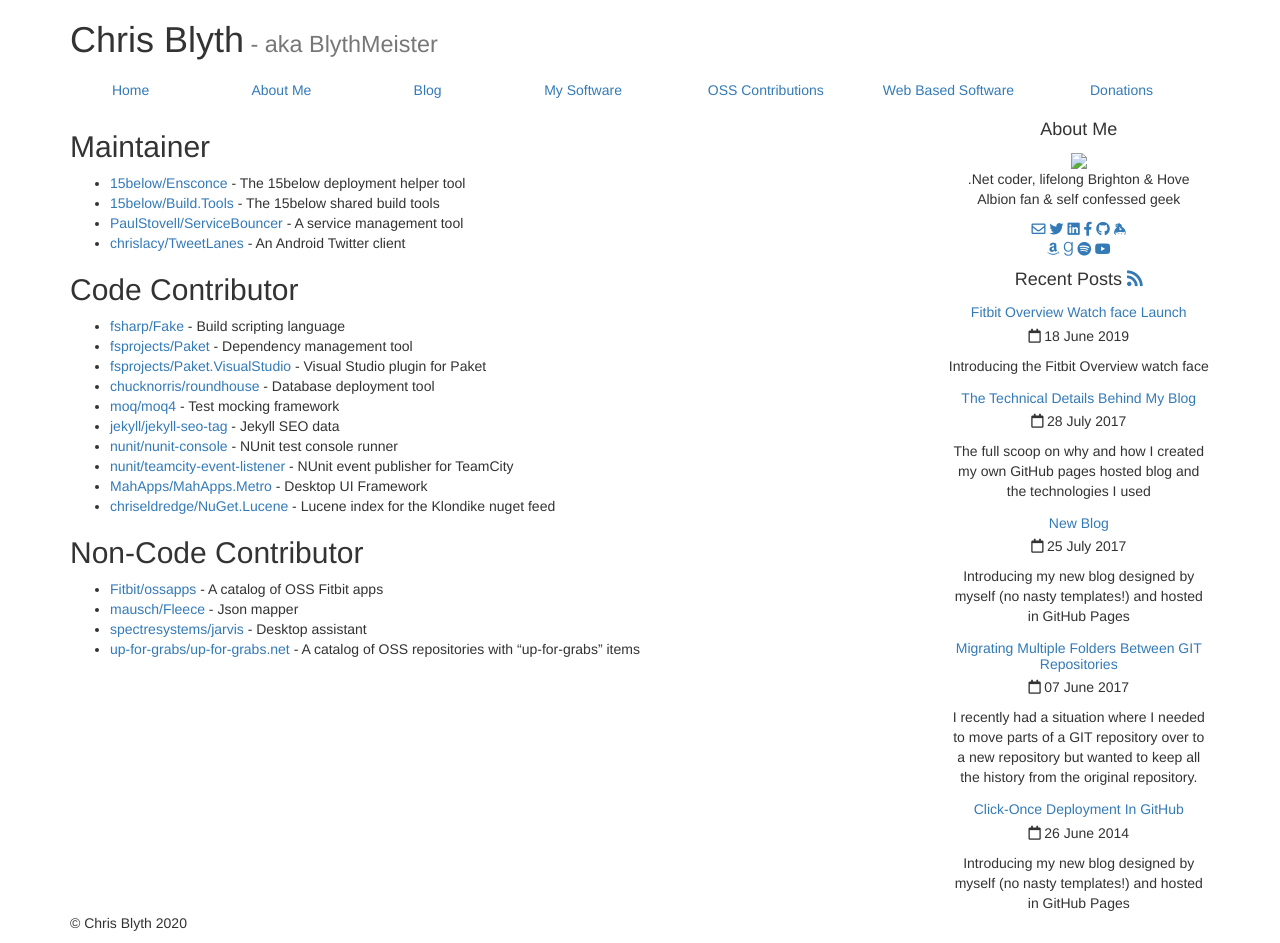
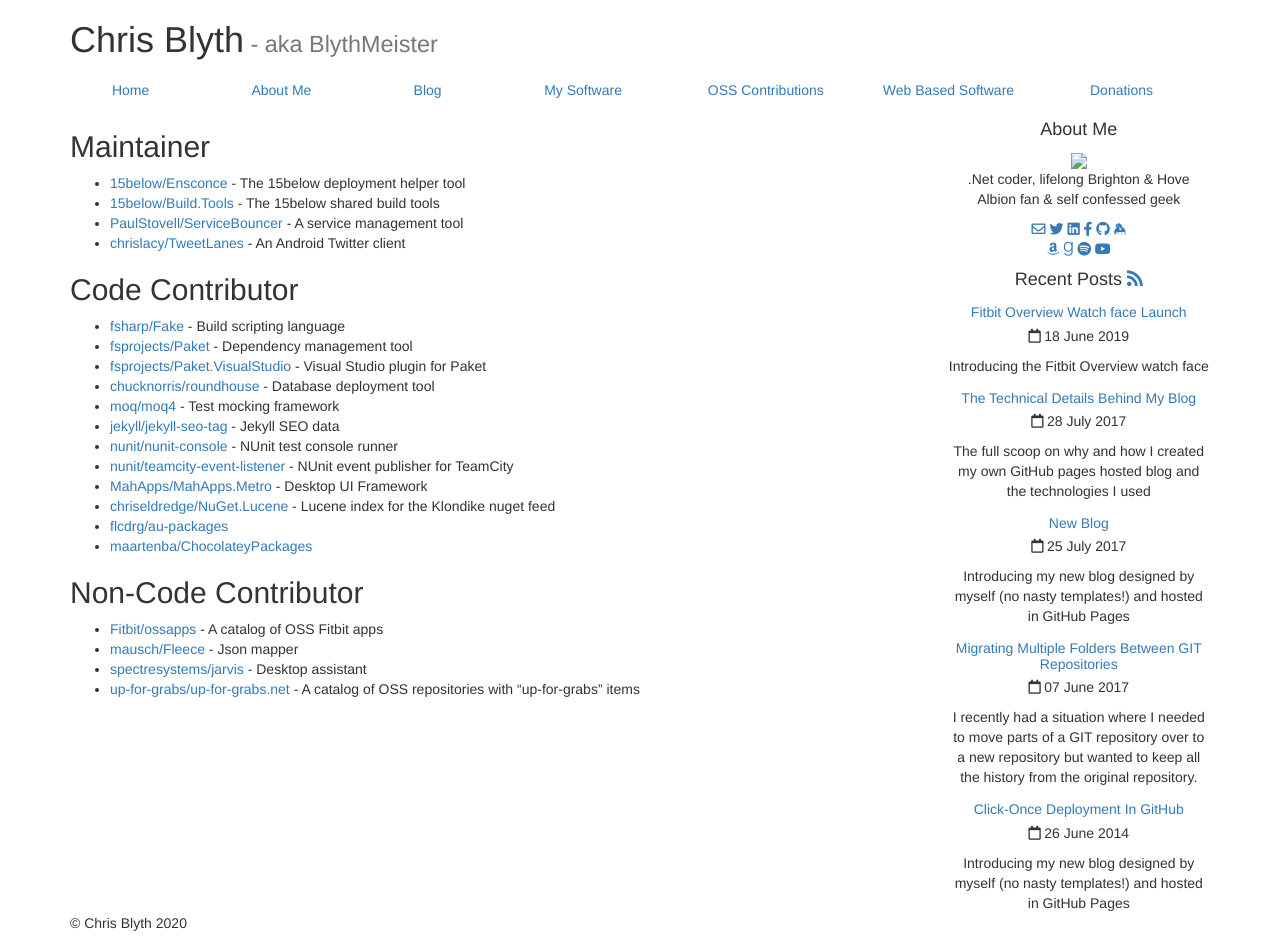
Before and after one commit to BlythMeister/blyth.me.uk, a Jekyll site: the page built from software/oss/index.md, in a window 1280 px wide. Built offline with Jekyll 4.4.1, drawn with Linux system fonts in a browser that asks for light colours; nearby versions of some CDN libraries.

Commit message:
Added 2 new OSS projects

```diff
--- a/software/oss/index.md
+++ b/software/oss/index.md
@@ -22,7 +22,8 @@
 * [nunit/teamcity-event-listener](https://github.com/nunit/teamcity-event-listener/commits?author=BlythMeister) - NUnit event publisher for TeamCity
 * [MahApps/MahApps.Metro](https://github.com/MahApps/MahApps.Metro/commits?author=BlythMeister) - Desktop UI Framework
 * [chriseldredge/NuGet.Lucene](https://github.com/chriseldredge/NuGet.Lucene/commits?author=BlythMeister) - Lucene index for the Klondike nuget feed
-
+* [flcdrg/au-packages](https://github.com/flcdrg/au-packages)
+* [maartenba/ChocolateyPackages](https://github.com/maartenba/ChocolateyPackages)
 
 ## Non-Code Contributor
 
```
